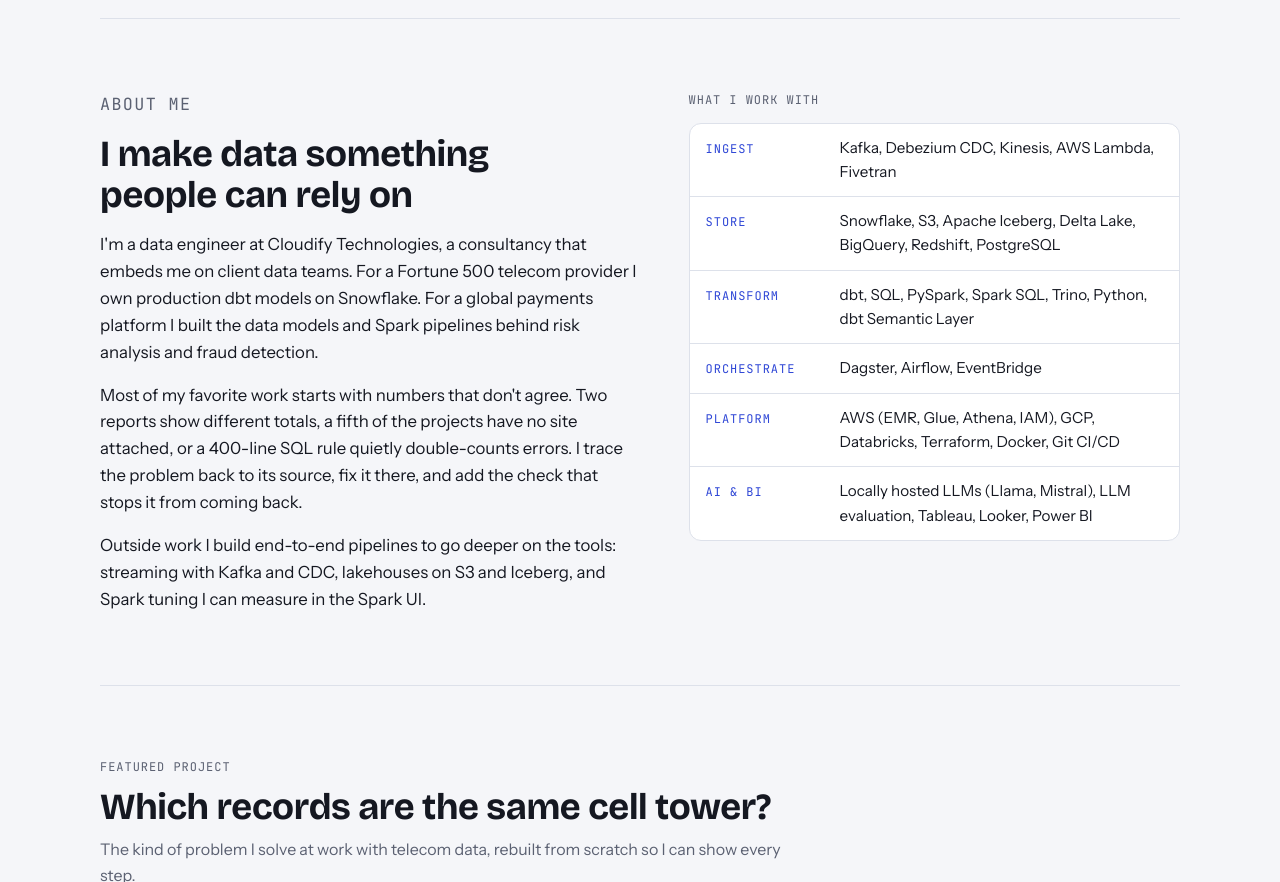
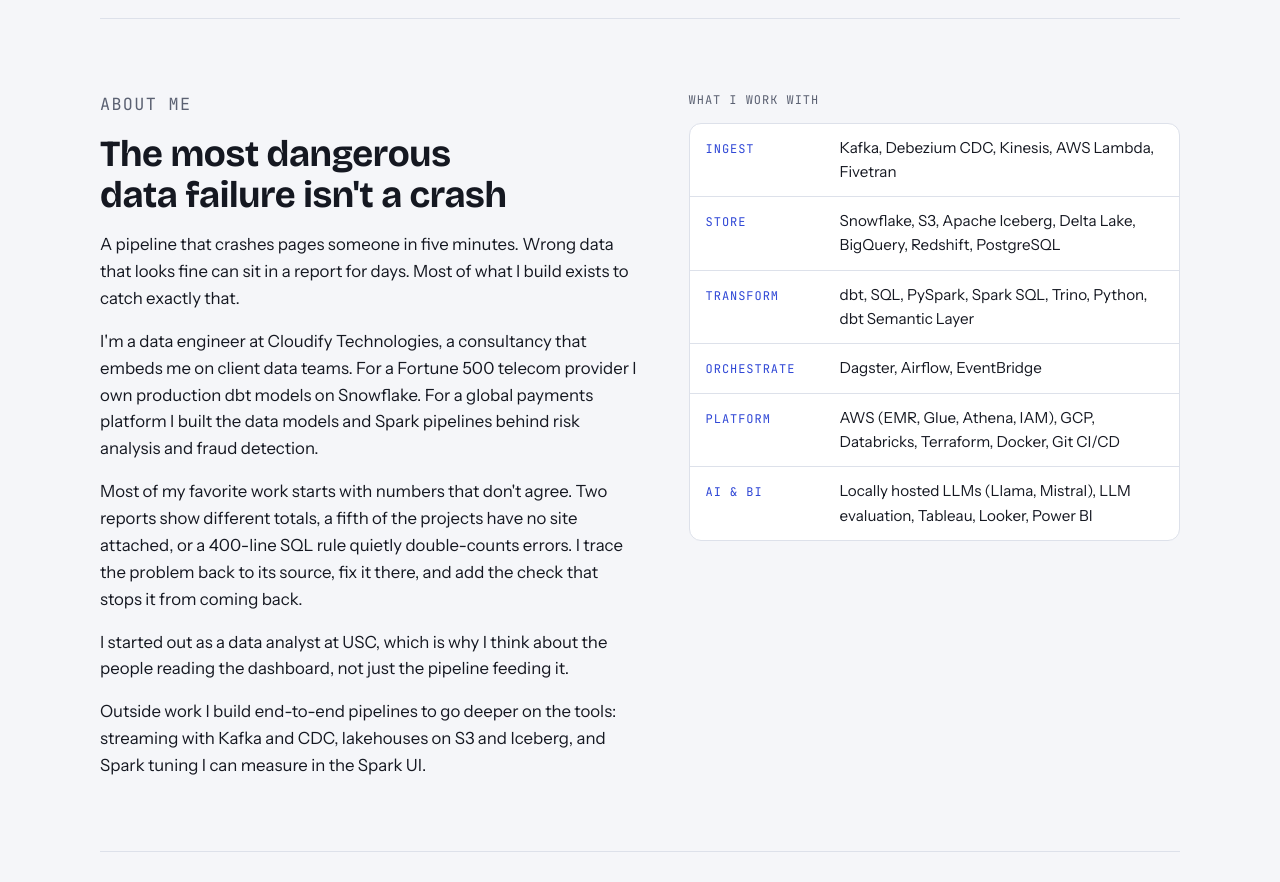
Before and after one commit to devanshi4/devanshi4.github.io, a plain HTML site: page index.html in a window 1280 px wide. Shown: the part 480-1362 px from the top of the page. Drawn offline with nearby package versions, Linux system fonts and the light colour scheme.

Commit message:
Open About section with the wrong-data hook

```diff
--- a/index.html
+++ b/index.html
@@ -243,9 +243,11 @@ footer{padding-block:28px;color:var(--muted);font-size:.85rem;border-top:1px sol
     <div class="about-grid">
       <div class="about-text">
         <p class="label">About me</p>
-        <h2>I make data something people can rely on</h2>
+        <h2>The most dangerous data failure isn't a crash</h2>
+        <p>A pipeline that crashes pages someone in five minutes. Wrong data that looks fine can sit in a report for days. Most of what I build exists to catch exactly that.</p>
         <p>I'm a data engineer at Cloudify Technologies, a consultancy that embeds me on client data teams. For a Fortune 500 telecom provider I own production dbt models on Snowflake. For a global payments platform I built the data models and Spark pipelines behind risk analysis and fraud detection.</p>
         <p>Most of my favorite work starts with numbers that don't agree. Two reports show different totals, a fifth of the projects have no site attached, or a 400-line SQL rule quietly double-counts errors. I trace the problem back to its source, fix it there, and add the check that stops it from coming back.</p>
+        <p>I started out as a data analyst at USC, which is why I think about the people reading the dashboard, not just the pipeline feeding it.</p>
         <p>Outside work I build end-to-end pipelines to go deeper on the tools: streaming with Kafka and CDC, lakehouses on S3 and Iceberg, and Spark tuning I can measure in the Spark UI.</p>
       </div>
       <div style="display:grid;gap:12px;align-content:start;min-width:0">
```
